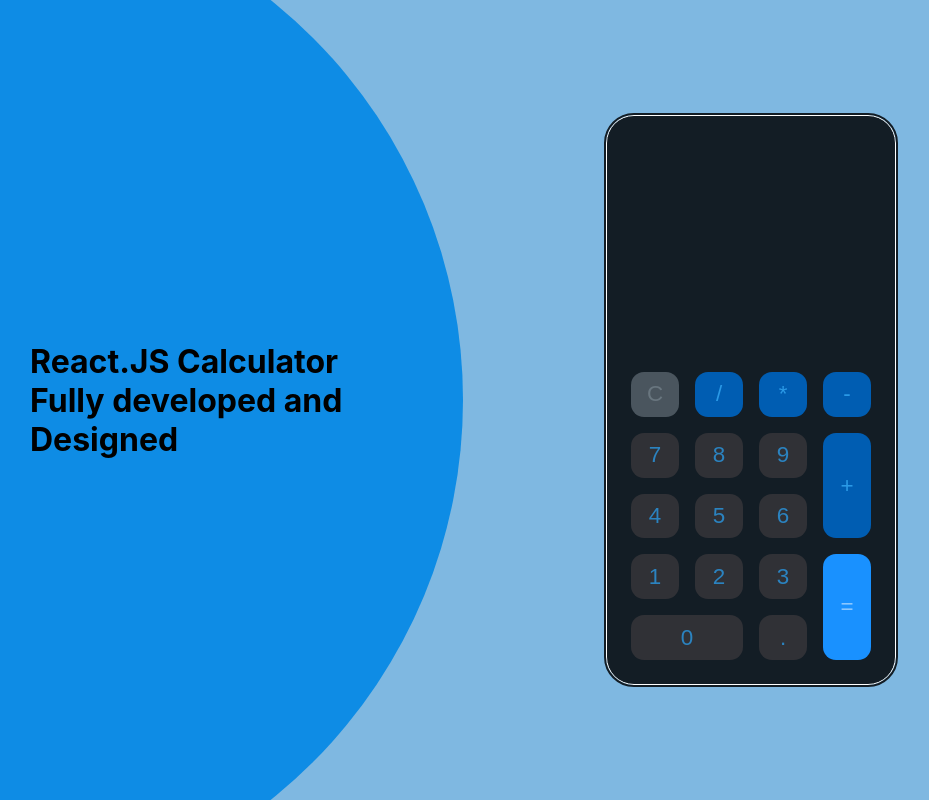
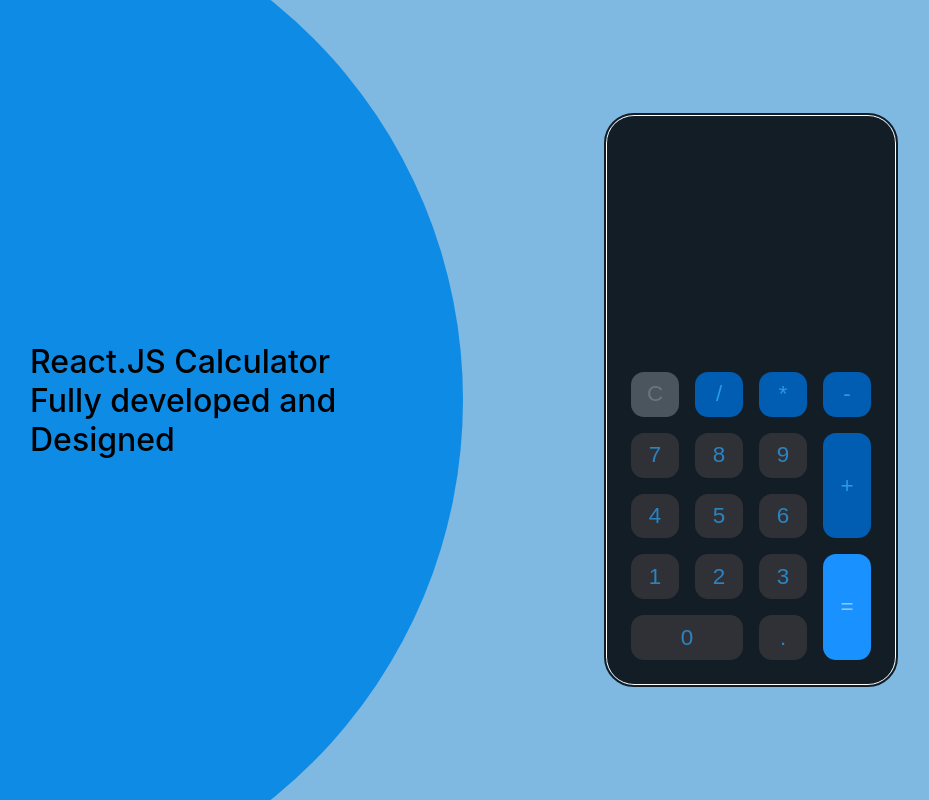
Before and after one commit to Brian4755/Calculator, a React (Create React App) app: page / in a window 1280 px wide. Shown: the whole page, without its empty margins (177-1106 px from the left). Built offline with nearby package versions, Linux system fonts and the light colour scheme.

Commit message:
favicon and title change

```diff
--- a/public/index.html
+++ b/public/index.html
@@ -24,7 +24,7 @@
       work correctly both with client-side routing and a non-root public URL.
       Learn how to configure a non-root public URL by running `npm run build`.
     -->
-    <title>React App</title>
+    <title>Calculator App</title>
   </head>
   <body>
     <noscript>You need to enable JavaScript to run this app.</noscript>
--- a/src/App.css
+++ b/src/App.css
@@ -100,7 +100,7 @@
 
 .description {
   width: 20rem;
-  font-weight: 700;
+  font-weight: 500;
 }
 
 @media only screen and (max-width: 700px) {
```
Also changed, not shown: 2 other files (tests, documents, lock files or other folders).
